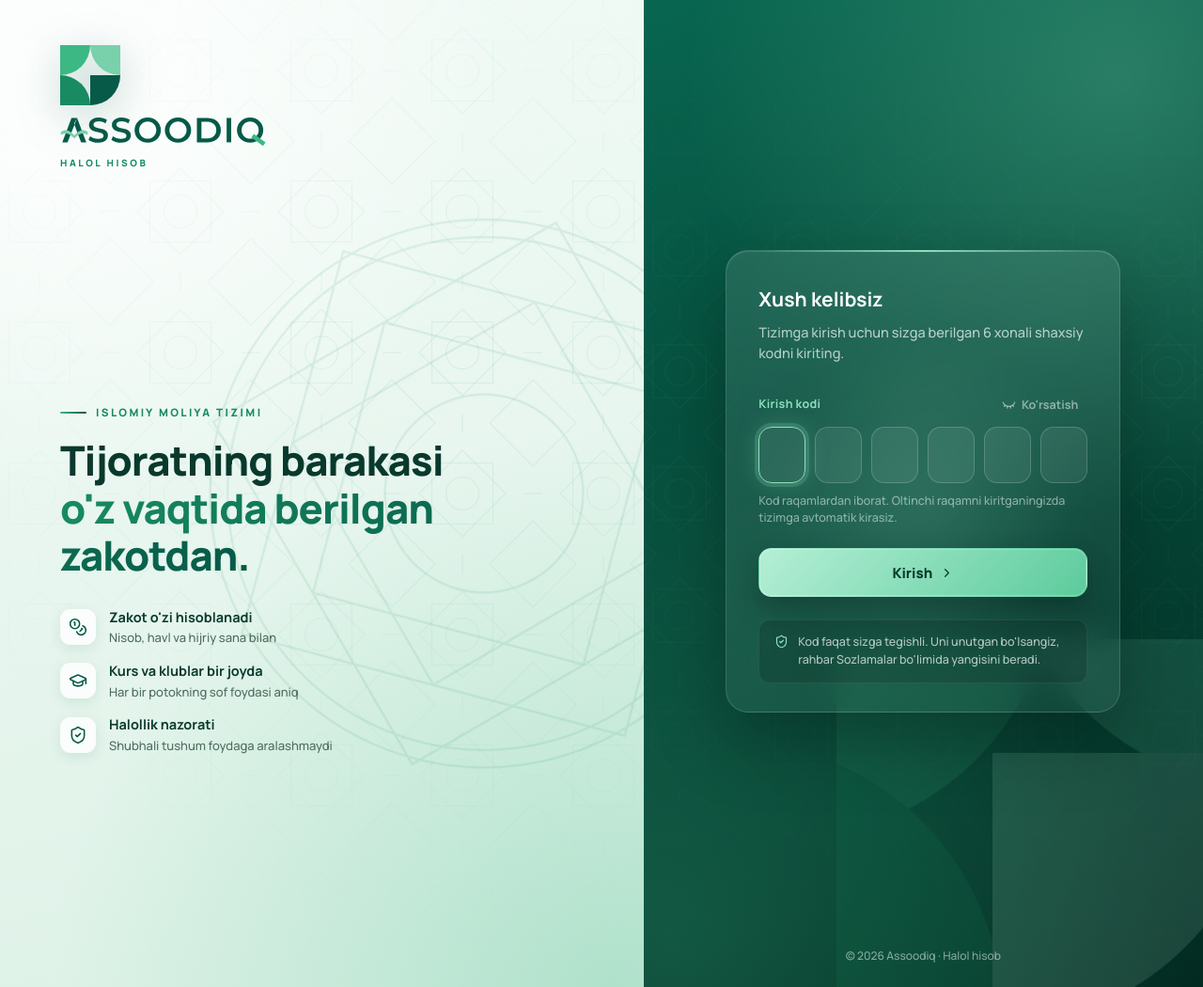
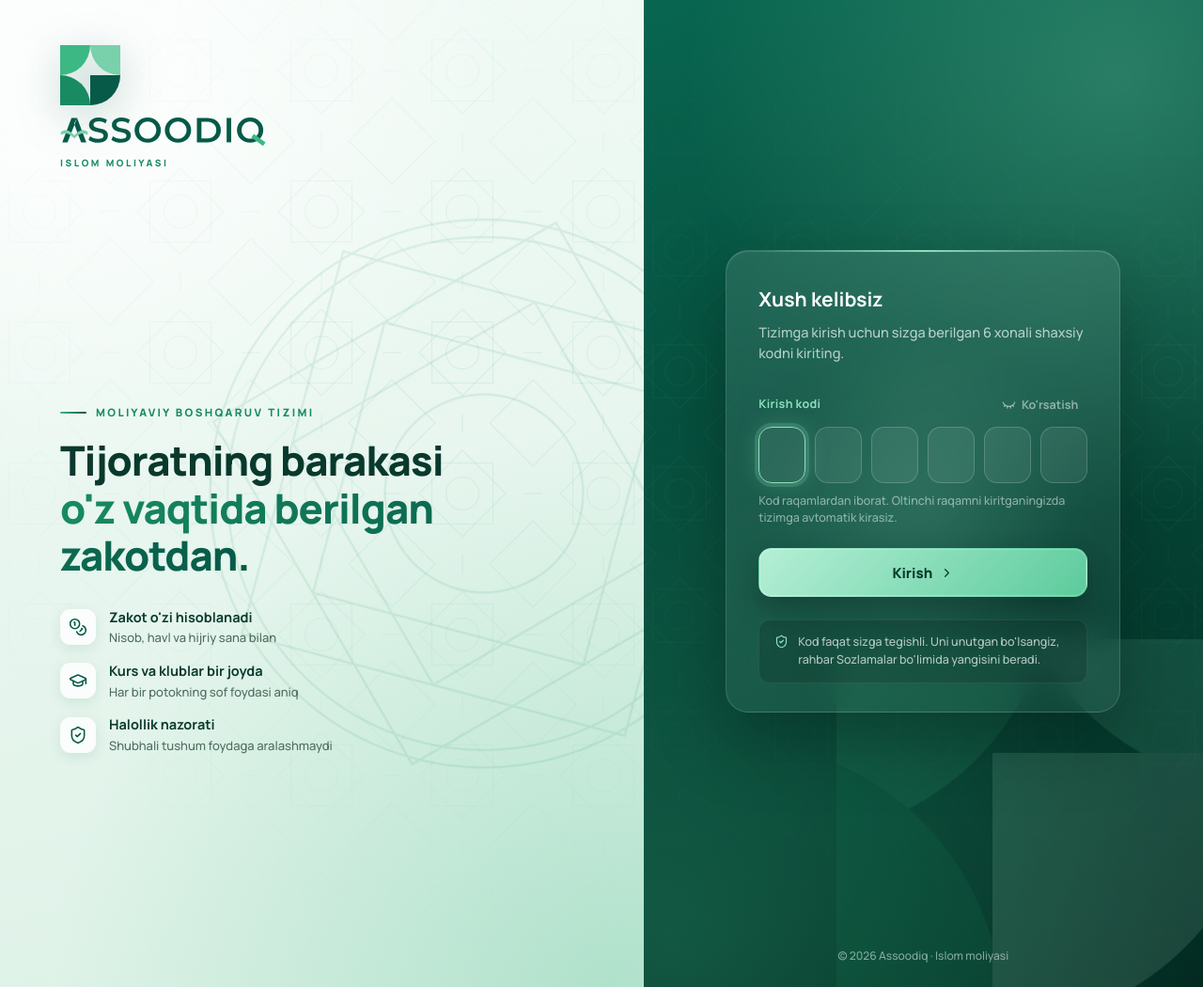
Before and after one commit to vasilakhadjimatova-stack/Assoodiq, a Flask app: page /kirish in a window 1280 px wide. Shown: the whole page at 94% size. Run offline with Flask 3, Linux system fonts and the light colour scheme.

Commit message:
feat(brand): logo osti yozuvi "Islom moliyasi"
Yon panel, kirish sahifasi va pastki yozuvda "Halol hisob" o'rniga
"Islom moliyasi"; takrorlanmasligi uchun kirish sahifasidagi kichik
sarlavha "Moliyaviy boshqaruv tizimi" bo'ldi.

Co-Authored-By: Claude Opus 5.5 <noreply@anthropic.com>
Claude-Session: https://claude.ai/code/session_01DkcMtNmmPnFdSFcGHH43mz

```diff
--- a/static/css/app.css
+++ b/static/css/app.css
@@ -1,4 +1,4 @@
-/* Assoodiq — halol hisob. Faqat tokenlar orqali rang beriladi. */
+/* Assoodiq — Islom moliyasi. Faqat tokenlar orqali rang beriladi. */
 
 :root {
   --bg: #F4F1E9;
--- a/templates/base.html
+++ b/templates/base.html
@@ -25,7 +25,7 @@
   <aside class="side" id="side">
     <a class="brand" href="/" aria-label="Assoodiq">
       {% include "partials/mark.svg" %}
-      <div class="brand-txt">{% include "partials/wordmark.svg" %}<div class="brand-sub">Halol hisob</div></div>
+      <div class="brand-txt">{% include "partials/wordmark.svg" %}<div class="brand-sub">Islom moliyasi</div></div>
     </a>
     <nav class="nav">
       {% if can('main') %}<a href="{{ url_for('main.dashboard') }}" class="{{ 'on' if ep == 'main.dashboard' }}">{{ ui.icon('dashboard') }} Bosh sahifa</a>{% endif %}
--- a/templates/pages/login.html
+++ b/templates/pages/login.html
@@ -18,11 +18,11 @@
     <div class="login-lockup" aria-label="Assoodiq">
       {% include "partials/mark.svg" %}
       {% include "partials/wordmark.svg" %}
-      <div class="brand-sub">Halol hisob</div>
+      <div class="brand-sub">Islom moliyasi</div>
     </div>
 
     <div class="login-hero">
-      <div class="eyebrow"><span></span>Islomiy moliya tizimi</div>
+      <div class="eyebrow"><span></span>Moliyaviy boshqaruv tizimi</div>
       <h1>
         <span class="sr-only">Tijoratning barakasi to'g'ri hisobdan boshlanadi</span>
         <span aria-hidden="true">Tijoratning barakasi</span>
@@ -69,7 +69,7 @@
 
       <div class="login-note">{{ ui.icon('shield', 'sm') }}<span>Kod faqat sizga tegishli. Uni unutgan bo'lsangiz, rahbar Sozlamalar bo'limida yangisini beradi.</span></div>
     </form>
-    <footer class="login-foot">© {{ today.year }} Assoodiq · Halol hisob</footer>
+    <footer class="login-foot">© {{ today.year }} Assoodiq · Islom moliyasi</footer>
   </section>
 </main>
 {% endblock %}
```
Also changed, not shown: README.md.
